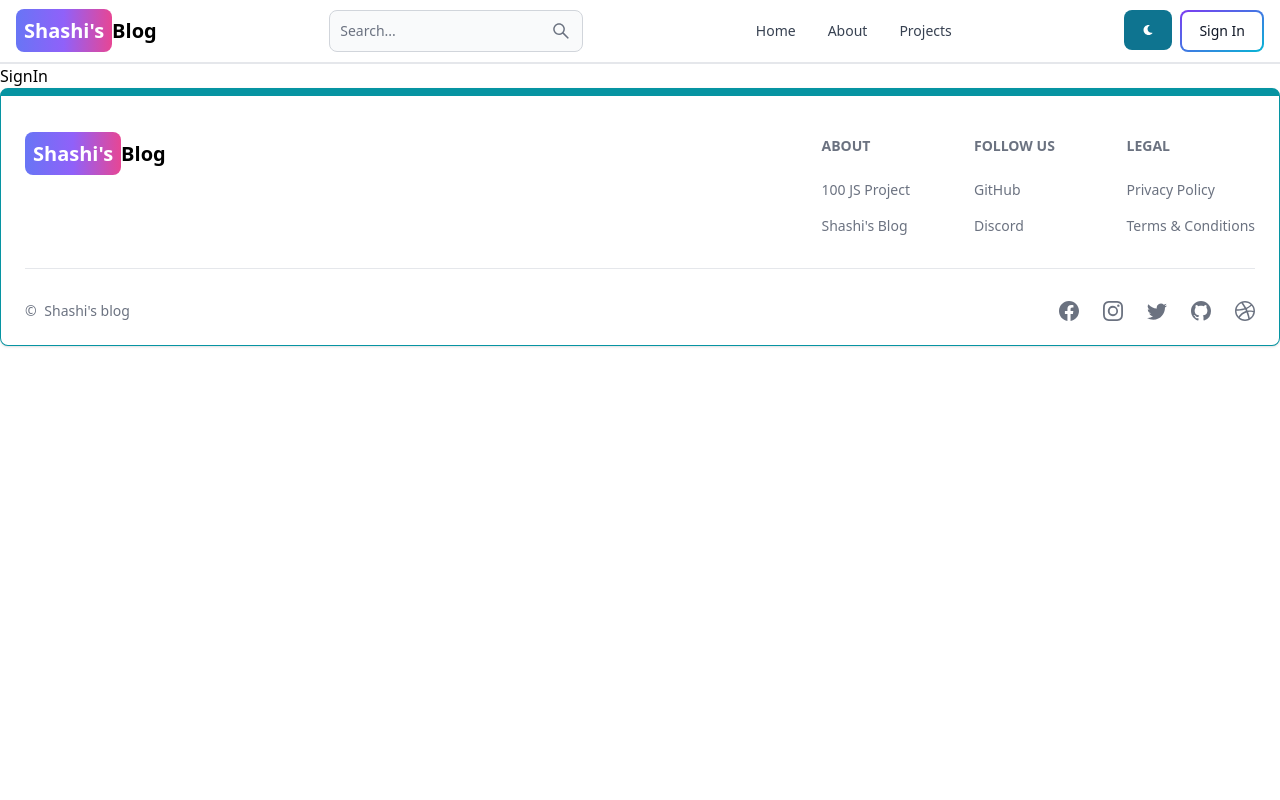
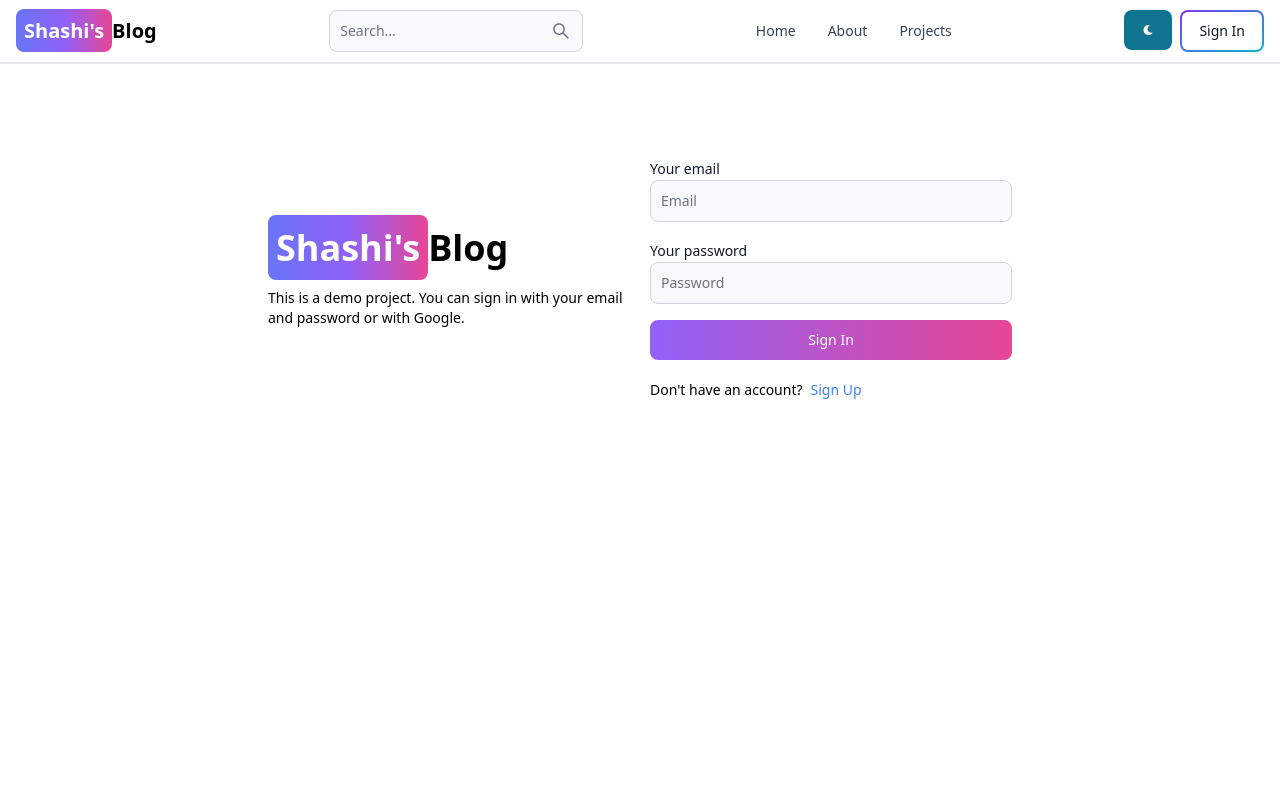
Before and after one commit to shashichandraket/Blog-Website, a React (Vite) app in the folder client/: page /sign-in in a window 1280 px wide. Shown: the top 800 px of the page. Built offline with nearby package versions, Linux system fonts and the light colour scheme.

Commit message:
complete signin page functionality

```diff
--- a/client/src/pages/SignIn.jsx
+++ b/client/src/pages/SignIn.jsx
@@ -1,5 +1,106 @@
-import React from "react";
+import { Alert, Button, Label, Spinner, TextInput } from "flowbite-react";
+import React, { useState } from "react";
+import { Link, useNavigate } from "react-router-dom";
 
 export default function SignIn() {
-  return <div>SignIn</div>;
+  const [formData, setFormData] = useState({});
+  const [errorMessage, setErrorMessage] = useState(null);
+  const [loading, setLoading] = useState(false);
+  const navigate = useNavigate();
+  const handleChange = (e) => {
+    setFormData({ ...formData, [e.target.id]: e.target.value.trim() });
+  };
+  const handleSubmit = async (e) => {
+    e.preventDefault();
+    if (!formData.email || !formData.password) {
+      return setErrorMessage("Please fill out all fields.");
+    }
+    try {
+      setLoading(true);
+      setErrorMessage(null);
+      const res = await fetch("api/auth/signin", {
+        method: "POST",
+        headers: { "Content-Type": "application/json" },
+        body: JSON.stringify(formData),
+      });
+      const data = await res.json();
+      if (data.success === false) {
+        return setErrorMessage(data.message);
+      }
+      setLoading(false);
+      if (res.ok) {
+        navigate("/");
+      }
+    } catch (error) {
+      setErrorMessage(error.message);
+      setLoading(false);
+    }
+  };
+  return (
+    <div className="min-h-screen mt-20">
+      <div className="flex p-3 max-w-3xl mx-auto flex-col md:flex-row md:items-center gap-5">
+        {/* left */}
+        <div className="flex-1">
+          <Link to="/" className=" font-bold dark:text-white text-4xl">
+            <span className="px-2 py-2 bg-gradient-to-r from-indigo-500 via-purple-500 to-pink-500 rounded-lg text-white">
+              Shashi's
+            </span>
+            Blog
+          </Link>
+          <p className="text-sm mt-5">
+            This is a demo project. You can sign in with your email and password
+            or with Google.
+          </p>
+        </div>
+        {/* right */}
+        <div className="flex-1">
+          <form className="flex flex-col gap-4 " onSubmit={handleSubmit}>
+            <div>
+              <Label value="Your email" />
+              <TextInput
+                type="email"
+                placeholder="Email"
+                id="email"
+                onChange={handleChange}
+              />
+            </div>
+            <div>
+              <Label value="Your password" />
+              <TextInput
+                type="password"
+                placeholder="Password"
+                id="password"
+                onChange={handleChange}
+              />
+            </div>
+            <Button
+              gradientDuoTone="purpleToPink"
+              type="submit"
+              disabled={loading}
+            >
+              {loading ? (
+                <>
+                  <Spinner size="sm" />
+                  <span className="pl-3">Loading...</span>
+                </>
+              ) : (
+                "Sign In"
+              )}
+            </Button>
+          </form>
+          <div className="flex gap-2 text-sm mt-5">
+            <span>Don't have an account?</span>
+            <Link to="/sign-up" className="text-blue-500">
+              Sign Up
+            </Link>
+          </div>
+          {errorMessage && (
+            <Alert className="mt-5" color="failure">
+              {errorMessage}
+            </Alert>
+          )}
+        </div>
+      </div>
+    </div>
+  );
 }
```
